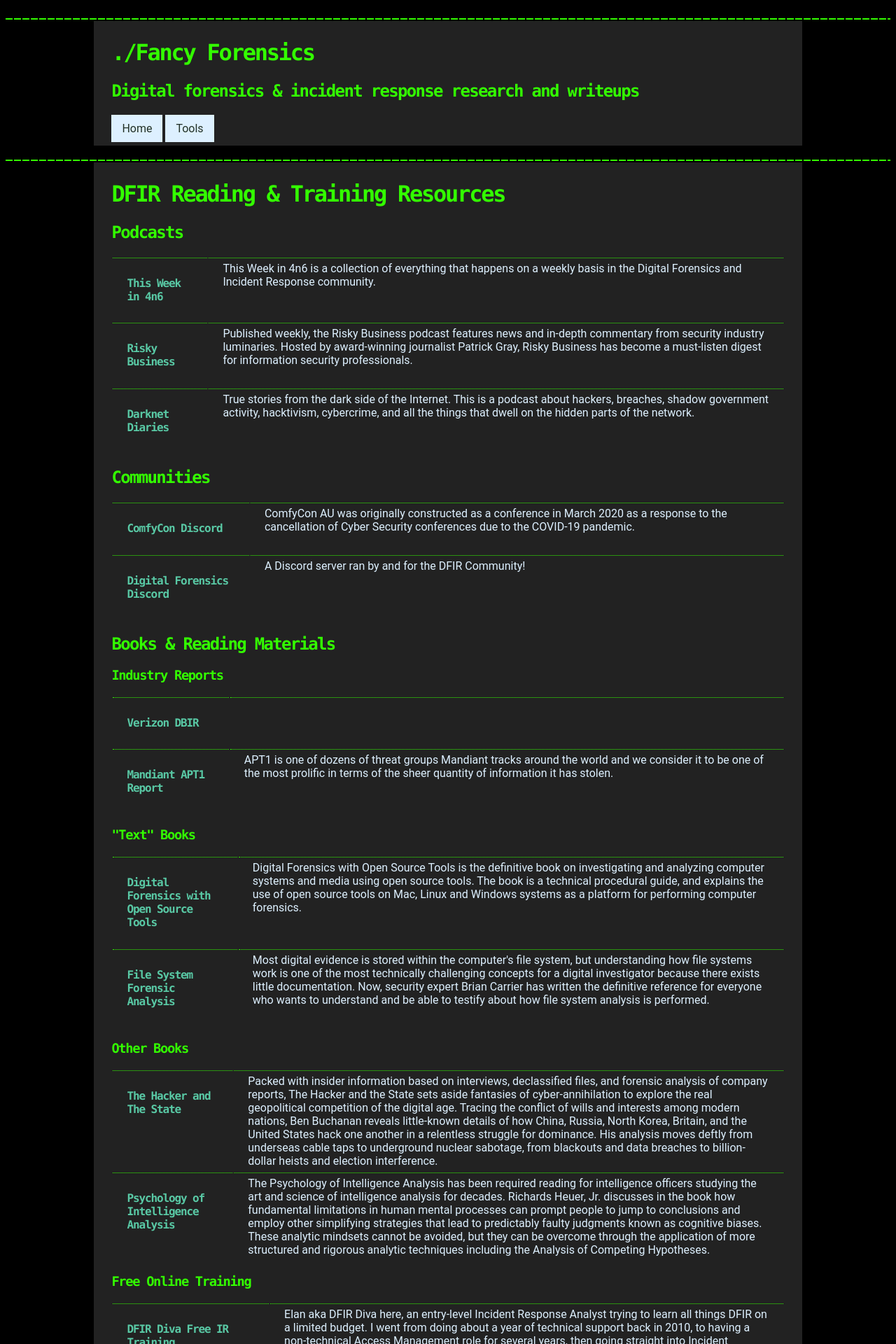
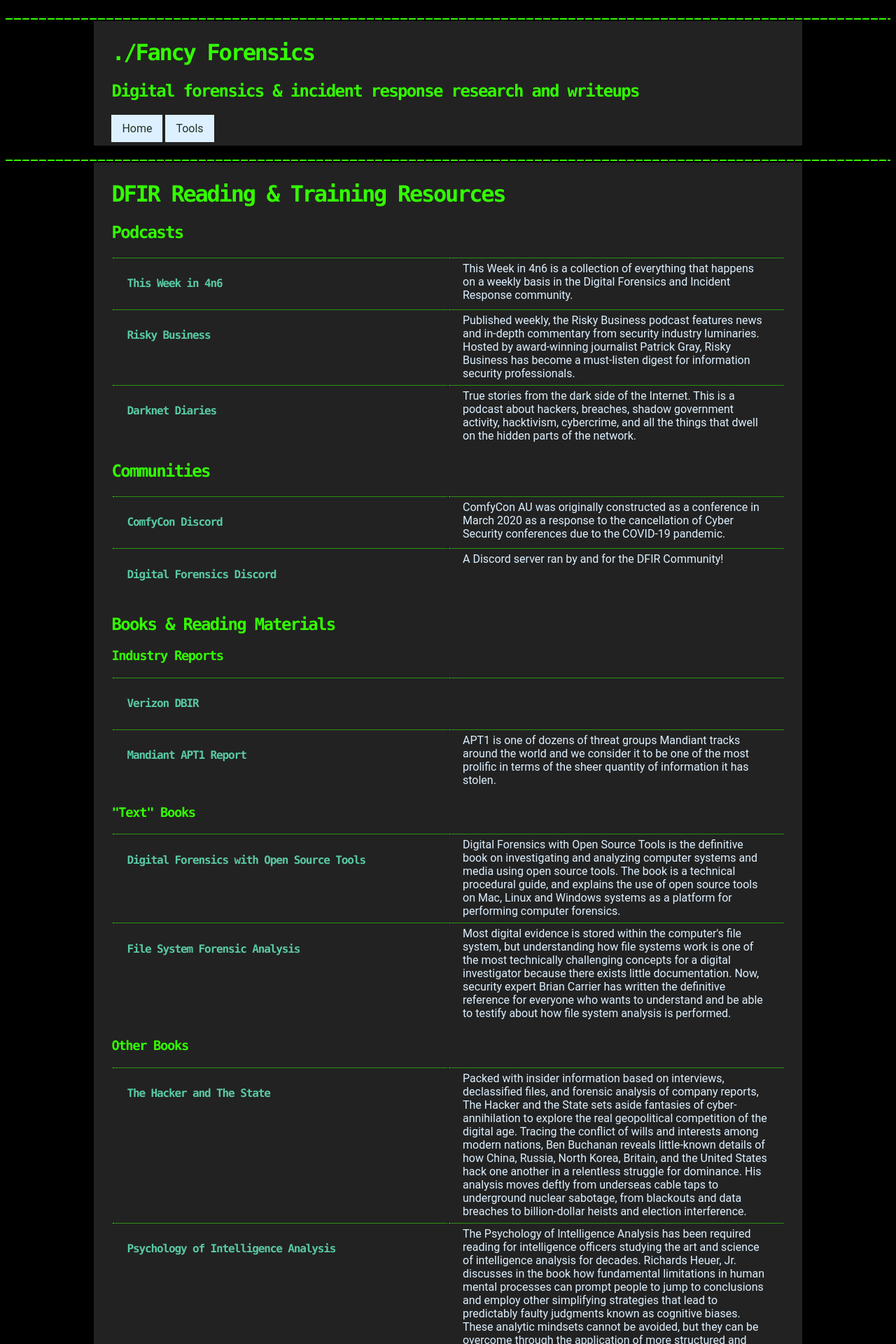
Before and after one commit to shannaniggans/fancy4n6.github.io, a Jekyll site: the page built from resources.md, in a window 1280 px wide. Shown: the top 1920 px of the page at 70% size. Built offline with Jekyll 4.4.1, drawn with Linux system fonts in a browser that asks for light colours; Markdown is read by kramdown in place of the engine named in the settings.

Commit message:
Update main.scss

```diff
--- a/_sass/main.scss
+++ b/_sass/main.scss
@@ -81,6 +81,7 @@
       th,
       td,
       tr {
+        table-layout:fixed;
         border-collapse: collapse;
         vertical-align: top;
         border-top: 1px dotted #33ff00;
@@ -89,6 +90,8 @@
         padding-left: 20px;
         padding-right: 20px;
         padding-bottom: 5px;
+        width:30%;
+
       }
 }
 
```
